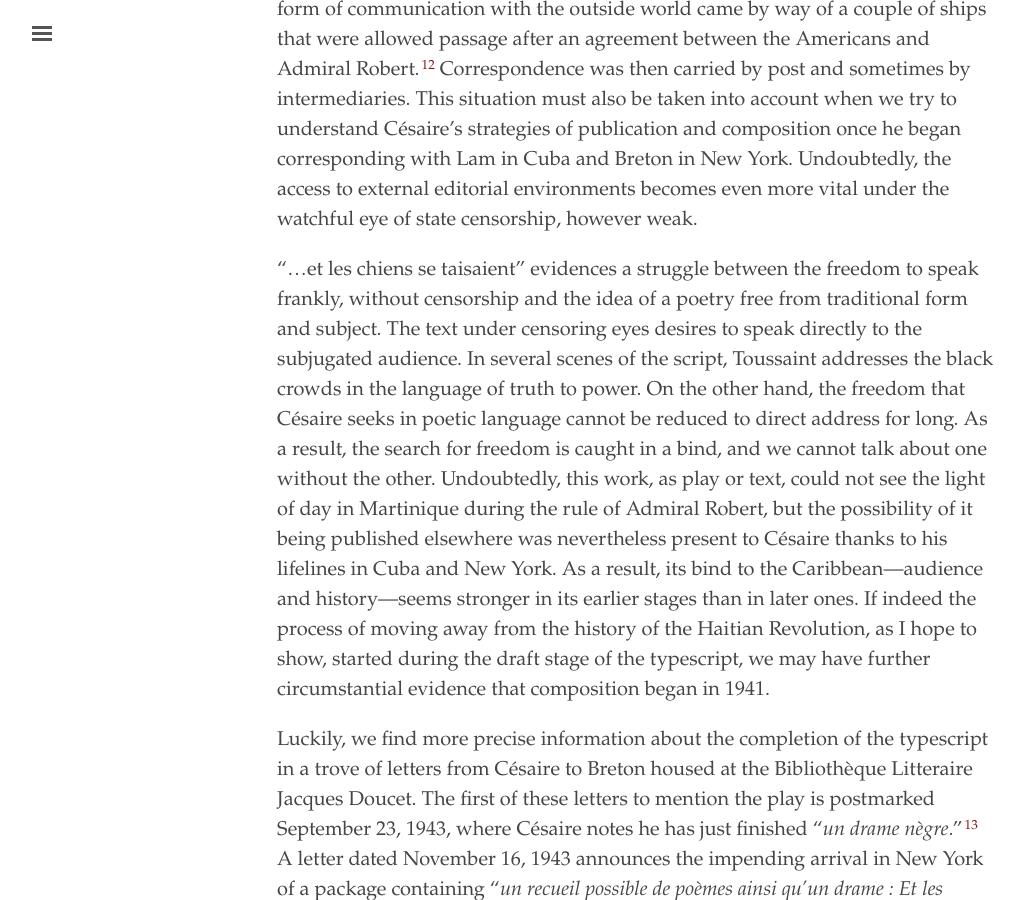
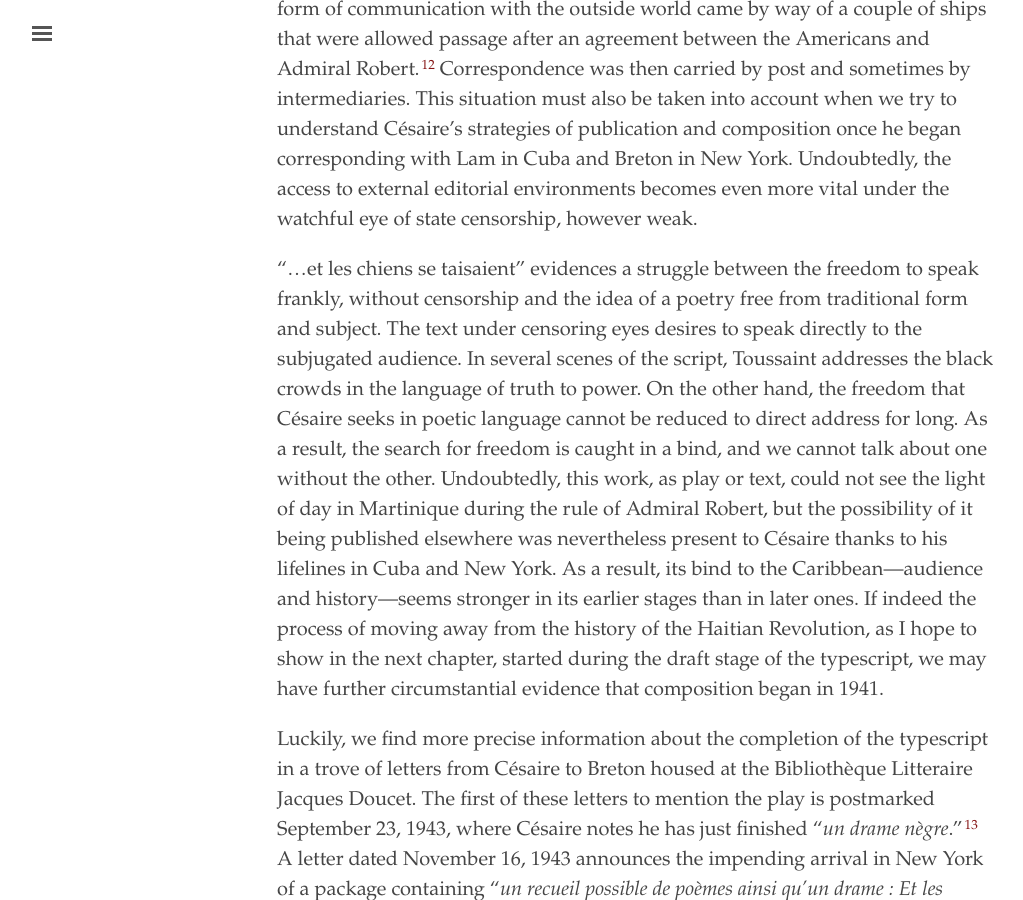
Before and after one commit to elotroalex/record, a Jekyll site: the page built from _chapters/01-nebula.md, in a window 1280 px wide and 900 px high, scrolled down 5279 px. Shown: the whole window, without its empty margins (3-1026 px from the left). Built offline with Jekyll 4.4.1, drawn with Linux system fonts in a browser that asks for light colours; some of the changed lines change nothing that is shown; some of the changed text lies outside the part shown.

Commit message:
tweak to nebula

```diff
--- a/_chapters/01-nebula.md
+++ b/_chapters/01-nebula.md
@@ -42,7 +42,7 @@ All of the above applies more specifically to the typescript, "...et les chiens
 
 Beginning in 1941 and increasingly in 1942, a US naval blockade prevented the Germans from having access to the island—and as some claim, to a French cache of gold stashed in Fort-de-France. This effectively isolated Martinique. The only form of communication with the outside world came by way of a couple of ships that were allowed passage after an agreement between the Americans and Admiral Robert.[^7] Correspondence was then carried by post and sometimes by intermediaries. This situation must also be taken into account when we try to understand Césaire's strategies of publication and composition once he began corresponding with Lam in Cuba and Breton in New York. Undoubtedly, the access to external editorial environments becomes even more vital under the watchful eye of state censorship, however weak.
 
-"...et les chiens se taisaient" evidences a struggle between the freedom to speak frankly, without censorship and the idea of a poetry free from traditional form and subject. The text under censoring eyes desires to speak directly to the subjugated audience. In several scenes of the script, Toussaint addresses the black crowds in the language of truth to power. On the other hand, the freedom that Césaire seeks in poetic language cannot be reduced to direct address for long. As a result, the search for freedom is caught in a bind, and we cannot talk about one without the other. Undoubtedly, this work, as play or text, could not see the light of day in Martinique during the rule of Admiral Robert, but the possibility of it being published elsewhere was nevertheless present to Césaire thanks to his lifelines in Cuba and New York. As a result, its bind to the Caribbean—audience and history—seems stronger in its earlier stages than in later ones. If indeed the process of moving away from the history of the Haitian Revolution, as I hope to show, started during the draft stage of the typescript, we may have further circumstantial evidence that composition began in 1941.
+"...et les chiens se taisaient" evidences a struggle between the freedom to speak frankly, without censorship and the idea of a poetry free from traditional form and subject. The text under censoring eyes desires to speak directly to the subjugated audience. In several scenes of the script, Toussaint addresses the black crowds in the language of truth to power. On the other hand, the freedom that Césaire seeks in poetic language cannot be reduced to direct address for long. As a result, the search for freedom is caught in a bind, and we cannot talk about one without the other. Undoubtedly, this work, as play or text, could not see the light of day in Martinique during the rule of Admiral Robert, but the possibility of it being published elsewhere was nevertheless present to Césaire thanks to his lifelines in Cuba and New York. As a result, its bind to the Caribbean—audience and history—seems stronger in its earlier stages than in later ones. If indeed the process of moving away from the history of the Haitian Revolution, as I hope to show in the next chapter, started during the draft stage of the typescript, we may have further circumstantial evidence that composition began in 1941.
 
 Luckily, we find more precise information about the completion of the typescript in a trove of letters from Césaire to Breton housed at the Bibliothèque Litteraire Jacques Doucet. The first of these letters to mention the play is postmarked September 23, 1943, where Césaire notes he has just finished “*un drame nègre*.”[^8] A letter dated November 16, 1943 announces the impending arrival in New York of a package containing “*un recueil possible de poèmes ainsi qu’un drame : Et les chiens se taisaient*.” The next letter from Césaire (17 Jan. 1944), announces the arrival of some supplementary pages for "Et les chiens se taisaient" consisting of the short text “Intermède.” The Césaire documents at the Fonds Yvan Goll in Saint-Dié des Vosges, France, where the typescript is housed today, do not include this shorter piece. This suggests the possibility that sometime between November and January, Breton lent the typescript to Yvan Goll.
 
@@ -56,7 +56,7 @@ When we consider the size of the text—107 loose leaves + title page—the comp
 
 ## codicology for typescripts
 
-The main set of clues about the composition of the Saint-Dié typescript comes from the different pagination schemes added and deleted throughout its pages. To reach a genesis proper, though, we must supplement our study of the pagination with a close look at the different sorts of paper, carbon paper, writing utensils, page layouts and the text itself—in short, a codicology of the typescript. Done with care, vigilance and humility—*comme déterreurs de reliques*—a material analysis of the typescript can yield re-compositions of textual segments, pulled by the gravity of smaller structural units—its bibliographic code, pace McGann—to help us unlock the secrets of genesis.
+The main set of clues about the composition of the Saint-Dié typescript comes from the different pagination schemes added and deleted throughout its pages. To reach a genesis proper, though, we must supplement our study of the pagination with a close look at the different sorts of paper, carbon paper, writing utensils, page layouts and the text itself—in short, a codicology of the typescript. Done with care, vigilance and humility—*comme déterreurs de reliques*—a material analysis of the typescript can yield re-compositions of textual segments, pulled by the gravity of smaller structural units—its bibliographic code, pace McGann—to help us unlock the secrets of its genesis.
 
 Except for the actual text, all of the material evidence is detailed and organized in a series of codicological tables below.[^13] All of the rows in the tables, except for the headers, represent a page. These are organized from top to bottom in the order in which they are found today in Saint-Dié des Vosges—what we could call for brevity's sake, *the Saint-Dié witness*. This order also corresponds to the pagination scheme labeled `Page`.
 
@@ -200,7 +200,7 @@ Finally, the `Page` pagination adopts most of the numbering of `P6`, with some f
 
 ...
 
-Hi Pierre-Marc, I'll buy you a whiskey with your own money next time we run into each other. If you're still not convinced you should part with your money, please continue to the next chapter.
+Hi Pierre-Marc, I'll buy you a whiskey with your own money next time we run into each other. If you're still not convinced you should part with your money based on these opening moves, please continue to the next chapter.
 
 <br/>
 
```
